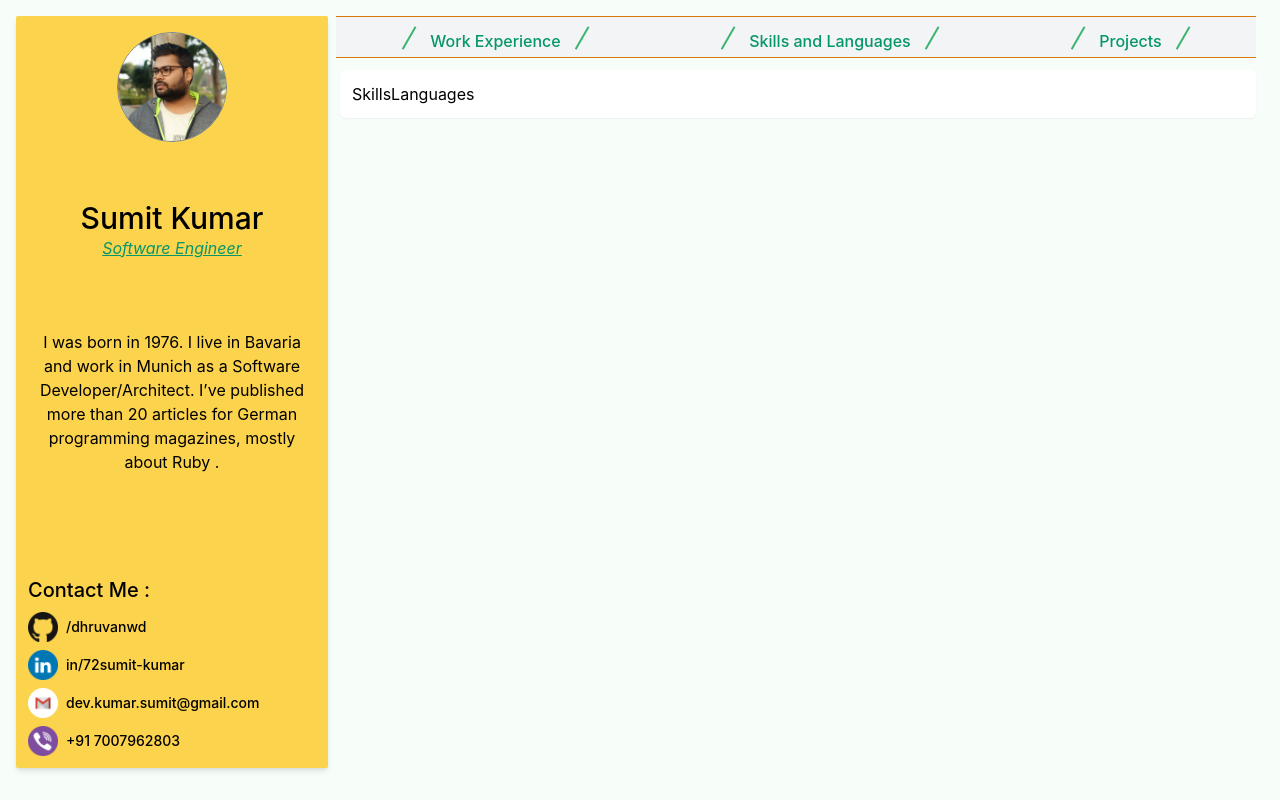
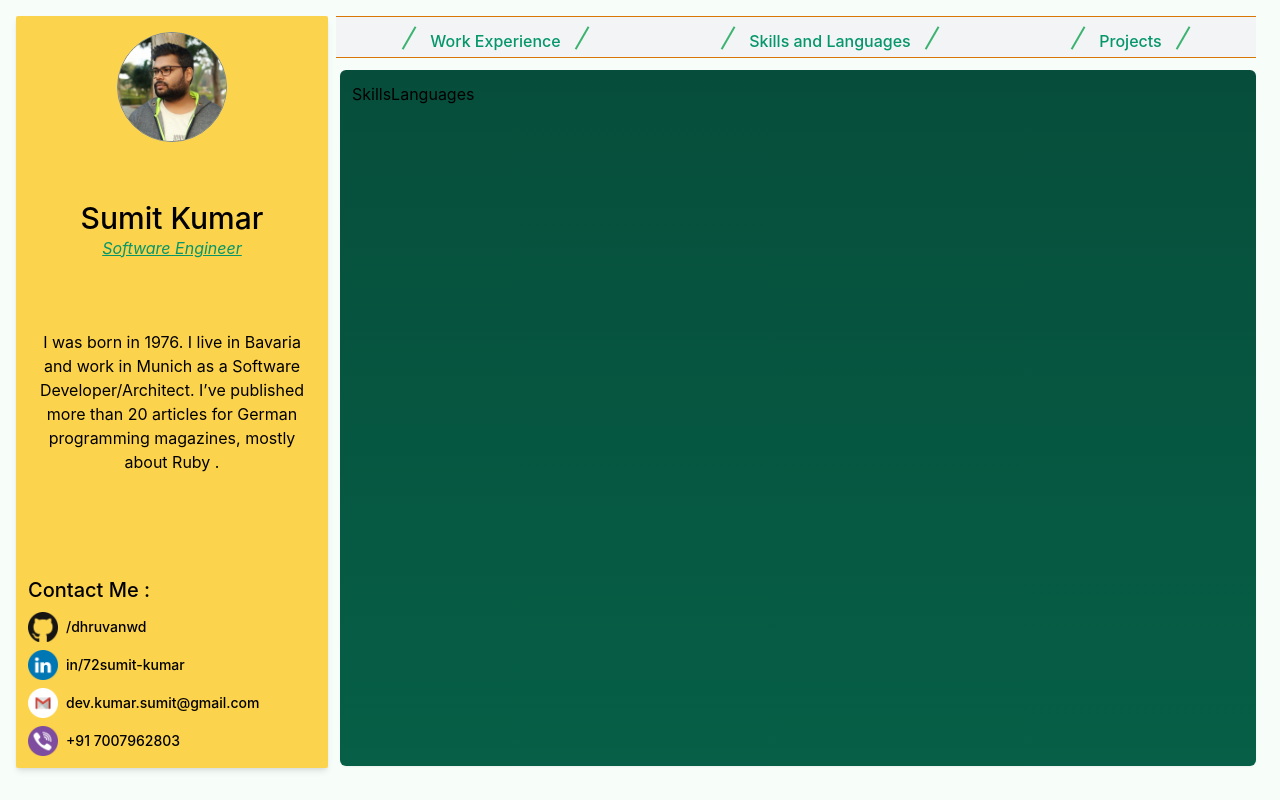
Before and after one commit to OrcaByte/portfolio, a React (Create React App) app: page /skills in a window 1280 px wide. Built offline with nearby package versions, Linux system fonts and the light colour scheme.

Commit message:
card addded

```diff
--- a/src/Homepage/Homepage.tsx
+++ b/src/Homepage/Homepage.tsx
@@ -11,9 +11,6 @@ export default function Homepage() {
     >
       <SideBarInfo />
       <HomeContainer />
-
-
-
     </div>
   );
 }
--- a/src/Homepage/ProjectsPage.tsx
+++ b/src/Homepage/ProjectsPage.tsx
@@ -2,7 +2,7 @@ import React from 'react';
 
 export default function ProjectsPage() {
   return (
-      <div className="p-3 shadow-sm ml-3 mr-2 rounded-md mt-3 bg-white">
+      <div className="home-card scrollbar">
         ProjectsPage
       </div>
   );
--- a/src/Homepage/SkillsLanguages.tsx
+++ b/src/Homepage/SkillsLanguages.tsx
@@ -2,7 +2,7 @@ import React from 'react'
 
 export default function SkillsLanguages() {
     return (
-        <div className="p-3 shadow-sm ml-3 mr-2 rounded-md mt-3 bg-white">
+        <div className="home-card scrollbar">
             SkillsLanguages
         </div>
     )
--- a/src/Homepage/stepper.scss
+++ b/src/Homepage/stepper.scss
@@ -8,13 +8,8 @@ $yearBgColor: #333;
 $breakpoint: 700px;
 
 .stepper-container {
-  background-image: linear-gradient(to bottom, $bgColor1, $bgColor2);
   color: $fontColor;
-  padding: 1rem;
   font-family: 'Playfair Display', serif;
-
-
-
 }
 
 h1 {
--- a/src/tailwind.scss
+++ b/src/tailwind.scss
@@ -4,7 +4,9 @@
 
 .home-card {
   @apply p-3 shadow-sm ml-3 mr-2 rounded-md mt-3 overflow-hidden overflow-y-auto;
-  max-height: 87vh;
+  height: 87vh;
+  background-image: linear-gradient(to bottom, theme('colors.green.900'),theme('colors.green.800'));
+
 
   &::-webkit-scrollbar {
     width: 15px;
```
Also changed, not shown: src/tailwind.output.css, 1 other file (tests, documents, lock files or other folders).
